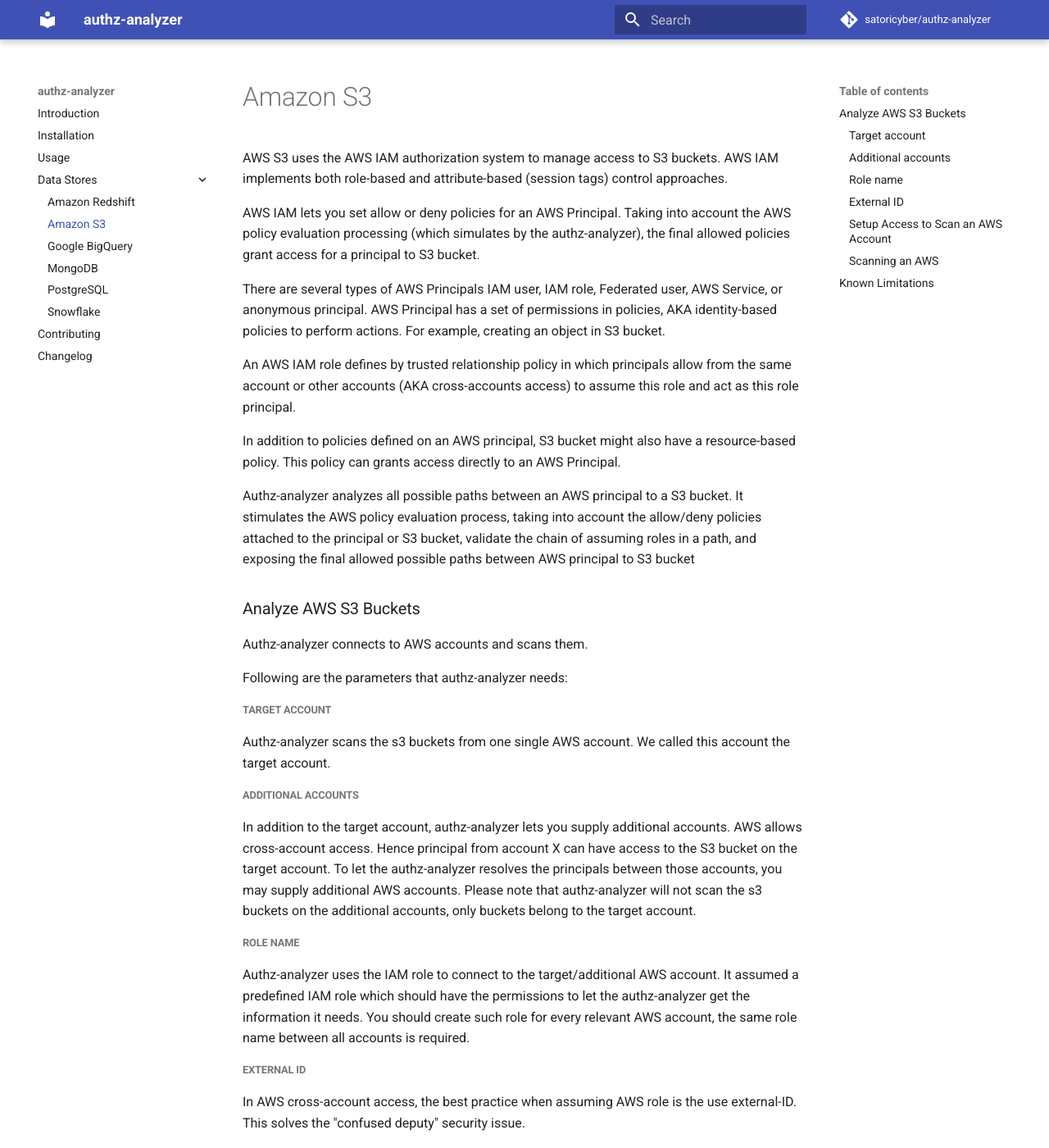
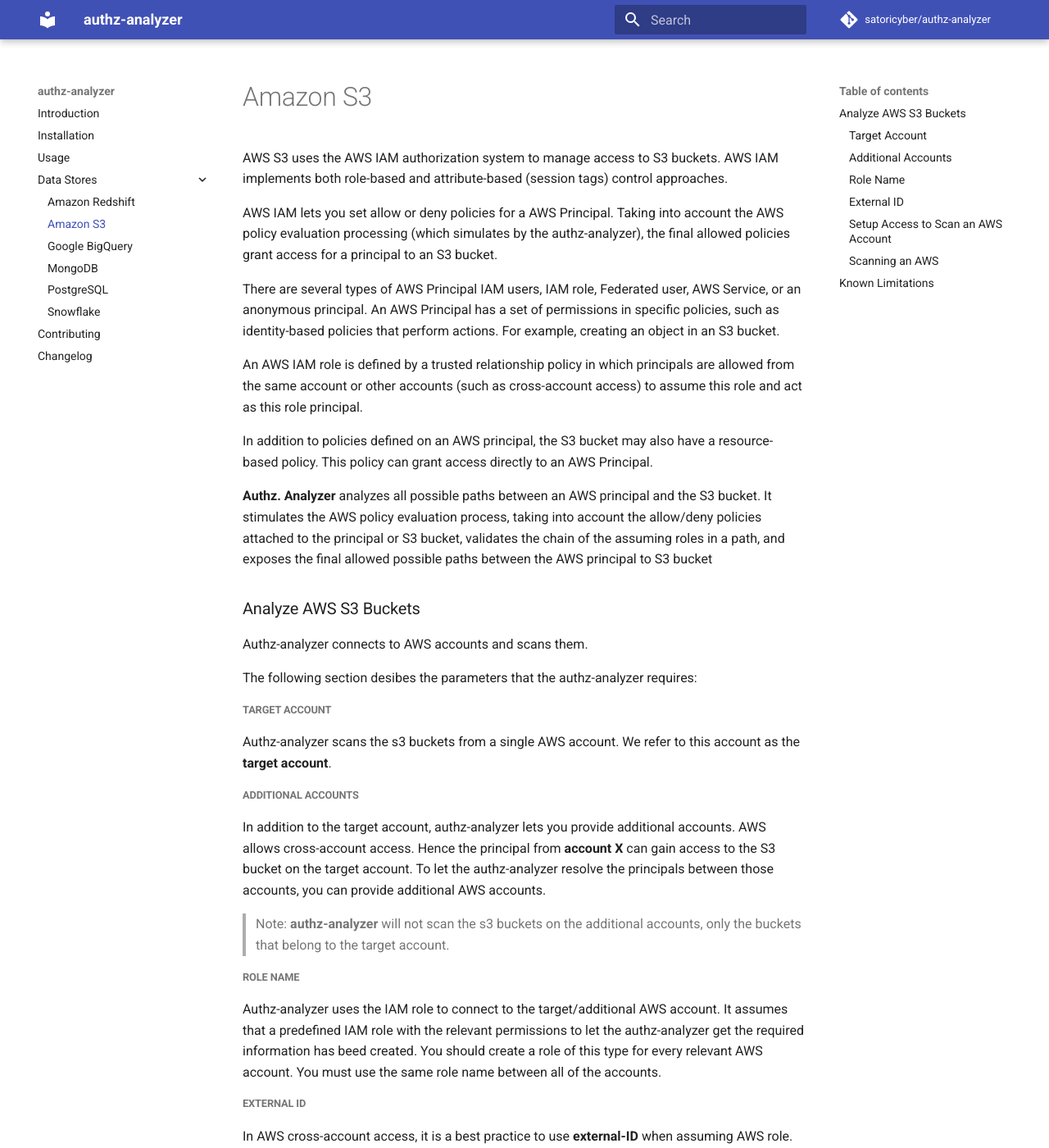
Before and after one commit to SatoriCyber/universal-data-permissions-scanner, an MkDocs documentation site: the page built from docs/datastores/s3.md, in a window 1280 px wide and 1400 px high. Shown: the whole window at 82% size. Built offline with MkDocs 1.6.1 and Material for MkDocs 9.7.7, drawn with Linux system fonts in a browser that asks for light colours; comment, search, counter and statistics services are not loaded; some of the changed text lies outside the part shown.

Commit message:
Update s3.md

```diff
--- a/docs/datastores/s3.md
+++ b/docs/datastores/s3.md
@@ -1,43 +1,44 @@
 AWS S3 uses the AWS IAM authorization system to manage access to S3 buckets.
 AWS IAM implements both role-based and attribute-based (session tags) control approaches.
 
-AWS IAM lets you set allow or deny policies for an AWS Principal.
+AWS IAM lets you set allow or deny policies for a AWS Principal.
 Taking into account the AWS policy evaluation processing (which simulates by the authz-analyzer),
-the final allowed policies grant access for a principal to S3 bucket.
+the final allowed policies grant access for a principal to an S3 bucket.
 
-There are several types of AWS Principals IAM user, IAM role, Federated user, AWS Service, or anonymous principal.
-AWS Principal has a set of permissions in policies, AKA identity-based policies to perform actions. For example, creating an object in S3 bucket.
+There are several types of AWS Principal IAM users, IAM role, Federated user, AWS Service, or an anonymous principal.
+An AWS Principal has a set of permissions in specific policies, such as identity-based policies that perform actions. For example, creating an object in an S3 bucket.
 
-An AWS IAM role defines by trusted relationship policy in which principals allow from the same account or other accounts (AKA cross-accounts access) to assume this role and act as this role principal.
+An AWS IAM role is defined by a trusted relationship policy in which principals are allowed from the same account or other accounts (such as cross-account access) to assume this role and act as this role principal.
 
-In addition to policies defined on an AWS principal, S3 bucket might also have a resource-based policy.
-This policy can grants access directly to an AWS Principal.
+In addition to policies defined on an AWS principal, the S3 bucket may also have a resource-based policy.
+This policy can grant access directly to an AWS Principal.
 
-Authz-analyzer analyzes all possible paths between an AWS principal to a S3 bucket.
+**Authz. Analyzer** analyzes all possible paths between an AWS principal and the S3 bucket.
 It stimulates the AWS policy evaluation process, taking into account the allow/deny policies attached to the principal or S3 bucket,
-validate the chain of assuming roles in a path, and exposing the final allowed possible paths between AWS principal to S3 bucket
+validates the chain of the assuming roles in a path, and exposes the final allowed possible paths between the AWS principal to S3 bucket
 
 ## Analyze AWS S3 Buckets
 Authz-analyzer connects to AWS accounts and scans them.
 
-Following are the parameters that authz-analyzer needs:
+The following section desibes the parameters that the authz-analyzer requires:
 
-#### Target account
-Authz-analyzer scans the s3 buckets from one single AWS account. We called this account the target account.
+#### Target Account
+Authz-analyzer scans the s3 buckets from a single AWS account. We refer to this account as the **target account**.
 
-#### Additional accounts
-In addition to the target account, authz-analyzer lets you supply additional accounts.
-AWS allows cross-account access. Hence principal from account X can have access to the S3 bucket on the target account.
-To let the authz-analyzer resolves the principals between those accounts, you may supply additional AWS accounts.
-Please note that authz-analyzer will not scan the s3 buckets on the additional accounts, only buckets belong to the target account.
+#### Additional Accounts
+In addition to the target account, authz-analyzer lets you provide additional accounts.
+AWS allows cross-account access. Hence the principal from **account X** can gain access to the S3 bucket on the target account.
+To let the authz-analyzer resolve the principals between those accounts, you can provide additional AWS accounts.
 
-#### Role name
+>Note: **authz-analyzer** will not scan the s3 buckets on the additional accounts, only the buckets that belong to the target account.
+
+#### Role Name
 Authz-analyzer uses the IAM role to connect to the target/additional AWS account.
-It assumed a predefined IAM role which should have the permissions to let the authz-analyzer get the information it needs.
-You should create such role for every relevant AWS account, the same role name between all accounts is required.
+It assumes that a predefined IAM role with the relevant permissions to let the authz-analyzer get the required information has beed created.
+You should create a role of this type for every relevant AWS account.  You must use the same role name between all of the accounts.
 
 #### External ID
-In AWS cross-account access, the best practice when assuming AWS role is the use external-ID.
+In AWS cross-account access, it is a best practice to use **external-ID** when assuming AWS role.
 This solves the "confused deputy" security issue.
 
 
```
Also changed, not shown: other parts of docs/datastores/s3.md (+1 -1 lines).
